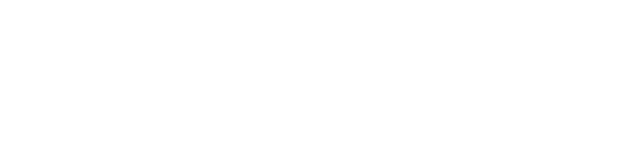
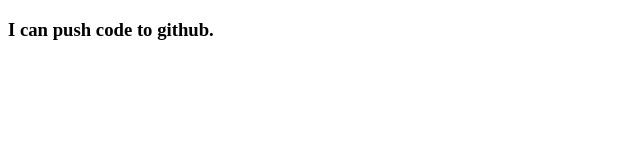
Before and after one commit to Nushrat-Uddin/my-first-repo, a plain HTML site: page index.html in a window 1280 px wide. Shown: the whole page, without its empty margins (0-640 px from the left). Drawn offline with Linux system fonts and the light colour scheme.

Commit message:
added header

```diff
--- a/index.html
+++ b/index.html
@@ -7,6 +7,6 @@
     <title>My First Github Repo</title>
 </head>
 <body>
-
+    <h3>I can push code to github.</h3>
 </body>
 </html>
```
